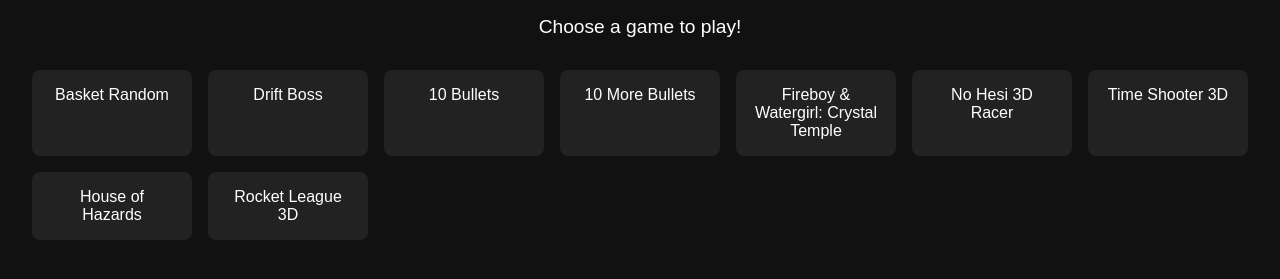
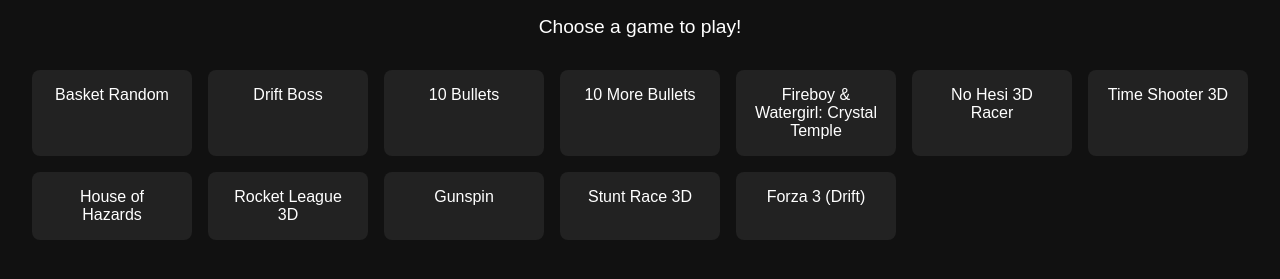
Before and after one commit to KR0nyX629/KR0NYX-games, a plain HTML site: page index.html in a window 1280 px wide. Shown: the part 135-414 px from the top of the page. Drawn offline with Linux system fonts and the light colour scheme.

Commit message:
Update index.html
Beta 1

```diff
--- a/index.html
+++ b/index.html
@@ -139,7 +139,10 @@ const gameMap = {
   "No Hesi 3D Racer": "https://23azostore.github.io/s5/highway-racer-3d",
   "Time Shooter 3D": "https://htmlxm.github.io/h4/funny-shooter-2",
   "House of Hazards": "https://htmlxm.github.io/h/house-of-hazards",
-  "Rocket League 3D": "https://htmlxm.github.io/h6/rocket-soccer-derby"
+  "Rocket League 3D": "https://htmlxm.github.io/h6/rocket-soccer-derby",
+  "Gunspin": "https://coolmathsgames.github.io/c/gunspin",
+  "Stunt Race 3D": "https://23azostore.github.io/s6/real-simulator-monster-truck",
+  "Forza 3 (Drift)": "https://23azostore.github.io/s/drift-hunters",
 };
 
 // Elements
```
